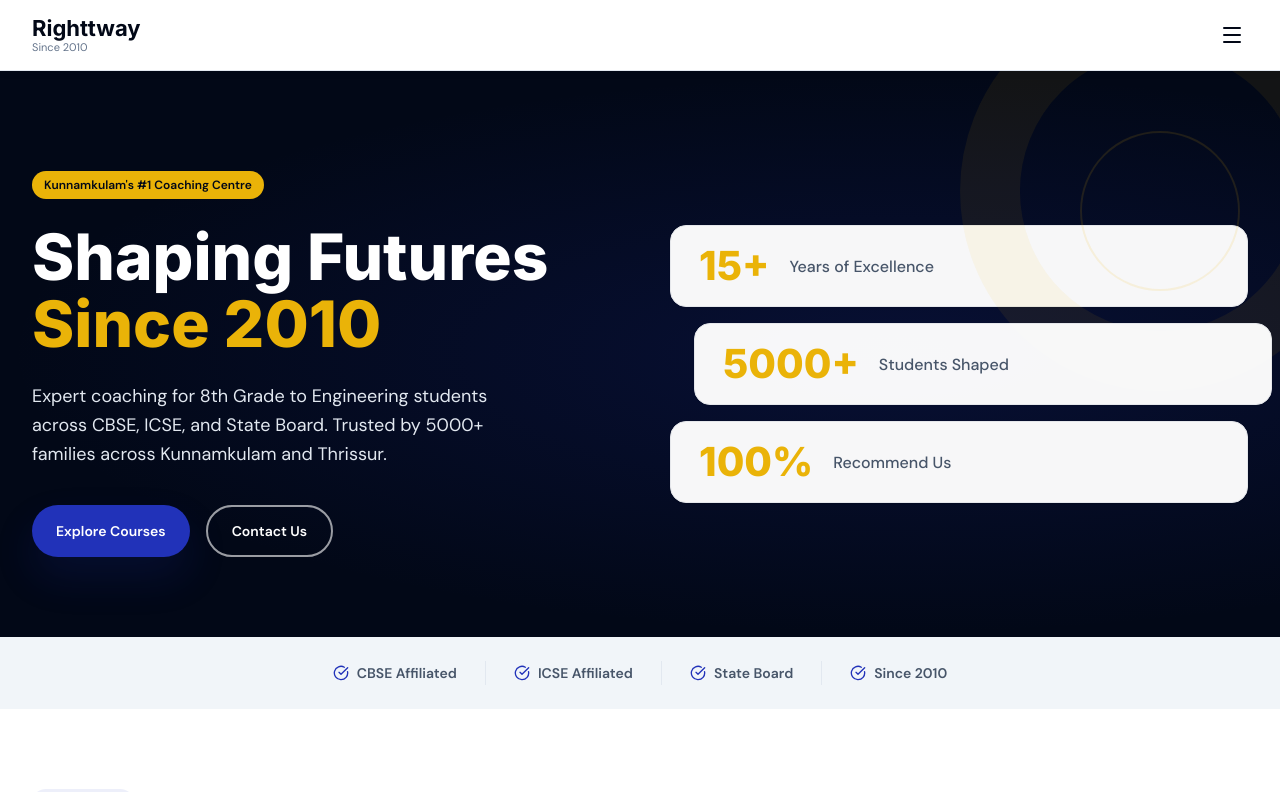
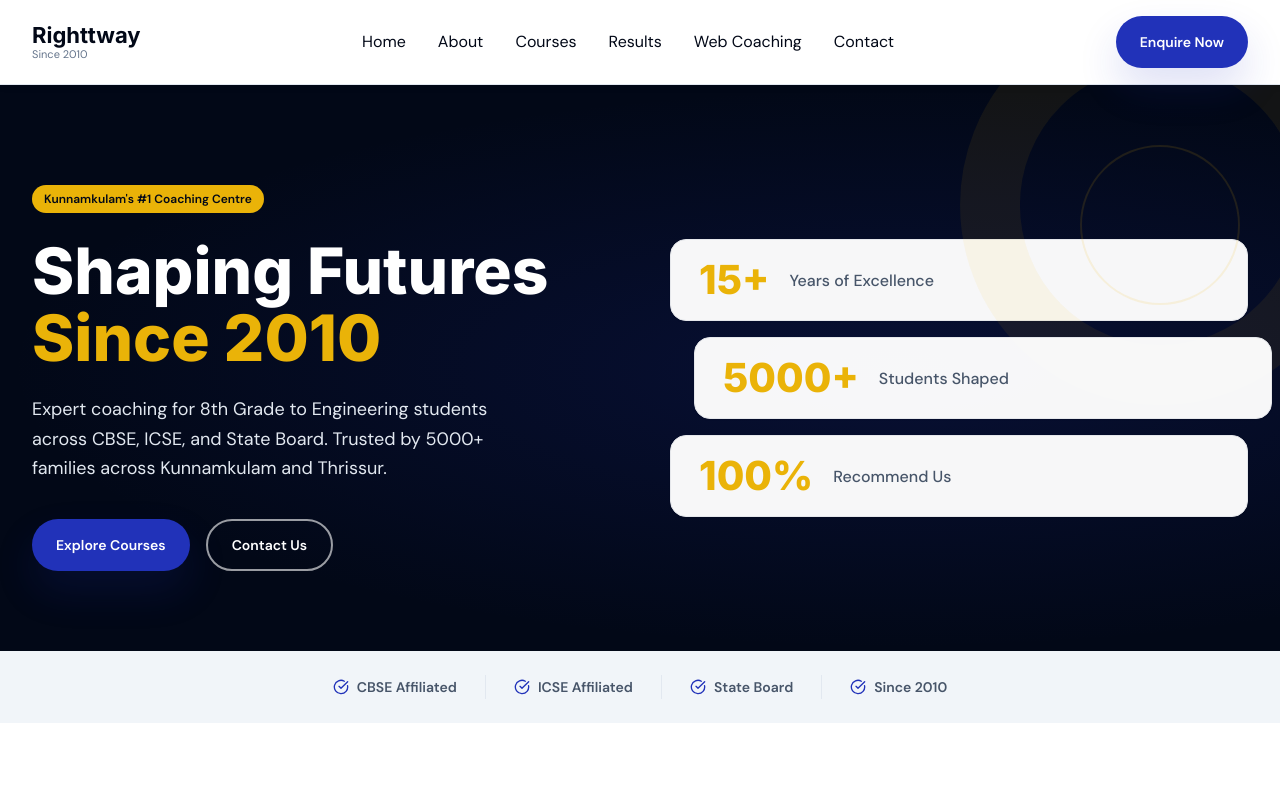
Before and after one commit to recodehive/righttway, a Next.js app: page / in a window 1280 px wide. Shown: the top 792 px of the page. Built offline with nearby package versions, Linux system fonts and the light colour scheme.

Commit message:
added nav bar changes

```diff
--- a/app/components/Navbar.tsx
+++ b/app/components/Navbar.tsx
@@ -15,11 +15,19 @@ const navLinks = [
 export default function Navbar() {
   const [scrolled, setScrolled] = useState(false);
   const [menuOpen, setMenuOpen] = useState(false);
+  const [isMobile, setIsMobile] = useState(false);
 
   useEffect(() => {
     const onScroll = () => setScrolled(window.scrollY > 10);
     window.addEventListener('scroll', onScroll);
     return () => window.removeEventListener('scroll', onScroll);
+  }, []);
+
+  useEffect(() => {
+    const checkMobile = () => setIsMobile(window.innerWidth < 768);
+    checkMobile();
+    window.addEventListener('resize', checkMobile);
+    return () => window.removeEventListener('resize', checkMobile);
   }, []);
 
   return (
@@ -51,7 +59,7 @@ export default function Navbar() {
         </Link>
 
         {/* Desktop Nav */}
-        <div className="hidden md:flex" style={{ gap: 32, alignItems: 'center' }}>
+        <div style={{ gap: 32, alignItems: 'center', display: isMobile ? 'none' : 'flex' }}>
           {navLinks.map((link) => (
             <Link
               key={link.href}
@@ -81,7 +89,7 @@ export default function Navbar() {
         </div>
 
         {/* CTA */}
-        <div className="hidden md:flex">
+        <div style={{ display: isMobile ? 'none' : 'flex' }}>
           <Link href="/contact" className="btn-primary">
             Enquire Now
           </Link>
@@ -89,9 +97,8 @@ export default function Navbar() {
 
         {/* Hamburger */}
         <button
-          className="flex md:hidden"
+          style={{ display: isMobile ? 'flex' : 'none', background: 'none', border: 'none', cursor: 'pointer', padding: 4 }}
           onClick={() => setMenuOpen(!menuOpen)}
-          style={{ background: 'none', border: 'none', cursor: 'pointer', padding: 4 }}
         >
           {menuOpen ? <X size={24} color="#020817" /> : <Menu size={24} color="#020817" />}
         </button>
```
